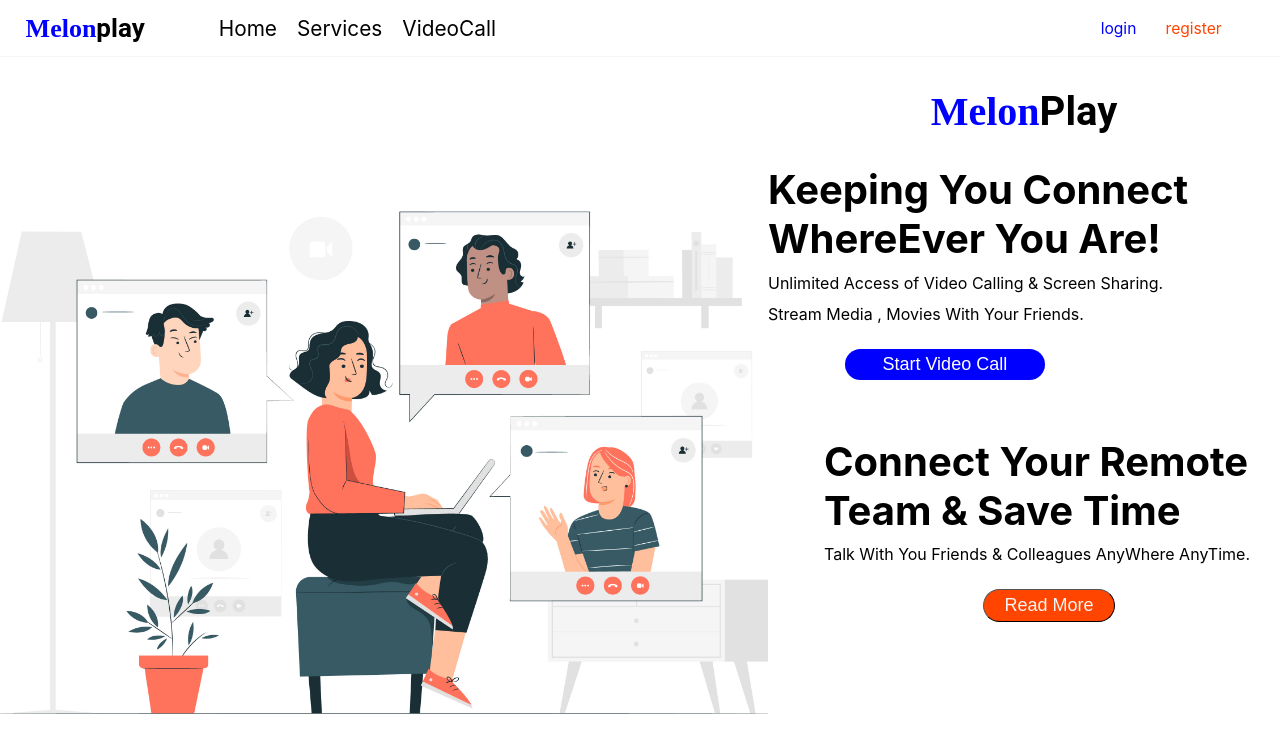
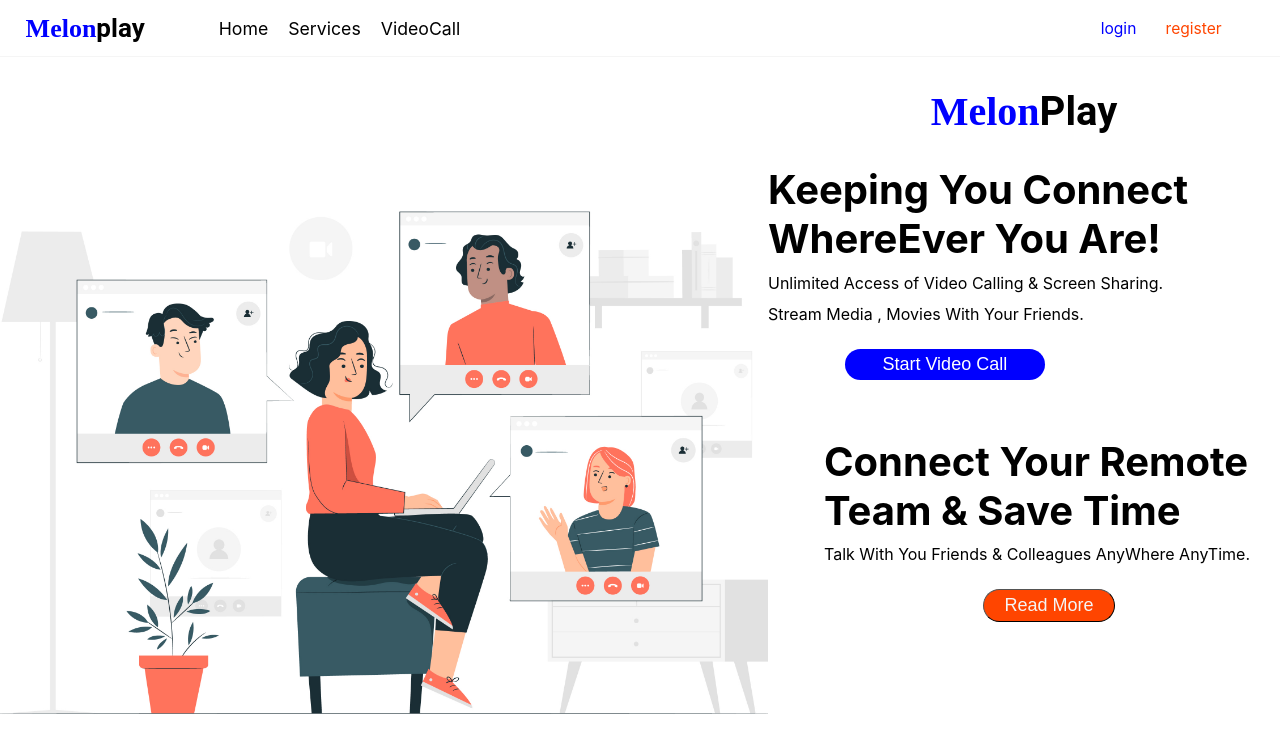
Before and after one commit to aluparsad/Melonplay, a React (Create React App) app: page /Contactus in a window 1280 px wide. Shown: the top 752 px of the page. Built offline with nearby package versions, Linux system fonts and the light colour scheme; no server answers.

Commit message:
navbar visibiliity update

```diff
--- a/src/App.js
+++ b/src/App.js
@@ -7,14 +7,14 @@ import { authState } from './utils/auth';
 
 function App() {
   const [user, setUser] = useState(null);
+  const [showNav, setNavVisible] = useState(true);
 
   authState((user) => setUser(user))
 
-
   return (
     <>
-      <userContext.Provider value={{ user, setUser }}>
-        <Navbar />
+      <userContext.Provider value={{ user, setUser , setNavVisible }}>
+        { showNav ? <Navbar /> : null}
         <AppRouter />
       </userContext.Provider>
     </>
--- a/src/components/Home.js
+++ b/src/components/Home.js
@@ -1,5 +1,6 @@
-import React from 'react';
+import React, { useContext } from 'react';
 import '../sass/Home.css';
+import userContext from './UserContext';
 
 export default function Home() {
     return (
--- a/src/components/login.jsx
+++ b/src/components/login.jsx
@@ -1,4 +1,4 @@
-import React, { useState , useContext} from 'react';
+import React, { useState , useContext, useEffect} from 'react';
 import { useNavigate } from 'react-router-dom';
 import { red, green } from '@material-ui/core/colors'
 import { TextField, Button } from '@material-ui/core';
@@ -20,9 +20,19 @@ const theme = createTheme({
 })
 
 const Login = () => {
-    const {setUser } = useContext(userContext);
+    const {setUser , setNavVisible} = useContext(userContext);
+
     const [email, setEmail] = useState('');
     const [password, setPassword] = useState('');
+
+
+    useEffect(() => {
+        setNavVisible(false);
+        return () => {
+            setNavVisible(true);
+        }
+    }, [])
+
     const navigate = useNavigate();
 
     const login = () => {
@@ -53,6 +63,4 @@ const Login = () => {
         </ThemeProvider>
     )
 }
-
-
 export default Login;
--- a/src/sass/navbar.css
+++ b/src/sass/navbar.css
@@ -45,6 +45,7 @@ a {
   margin: 5px 10px;
 }
 .navbar ul li a {
+  font-size: calc((1vw + 1vh) * 0.85) !important;
   color: black;
 }
 .navbar ul li:hover {
--- a/src/sass/navbar.scss
+++ b/src/sass/navbar.scss
@@ -57,6 +57,8 @@ a{
             margin: 5px 10px;
 
             a {
+                @include setFontSize($nav-text-size - 0.3);
+
                 color: black;
             }
 
```
Also changed, not shown: src/utils/database.js (added, +21 -0 lines), 1 other file (tests, documents, lock files or other folders).
